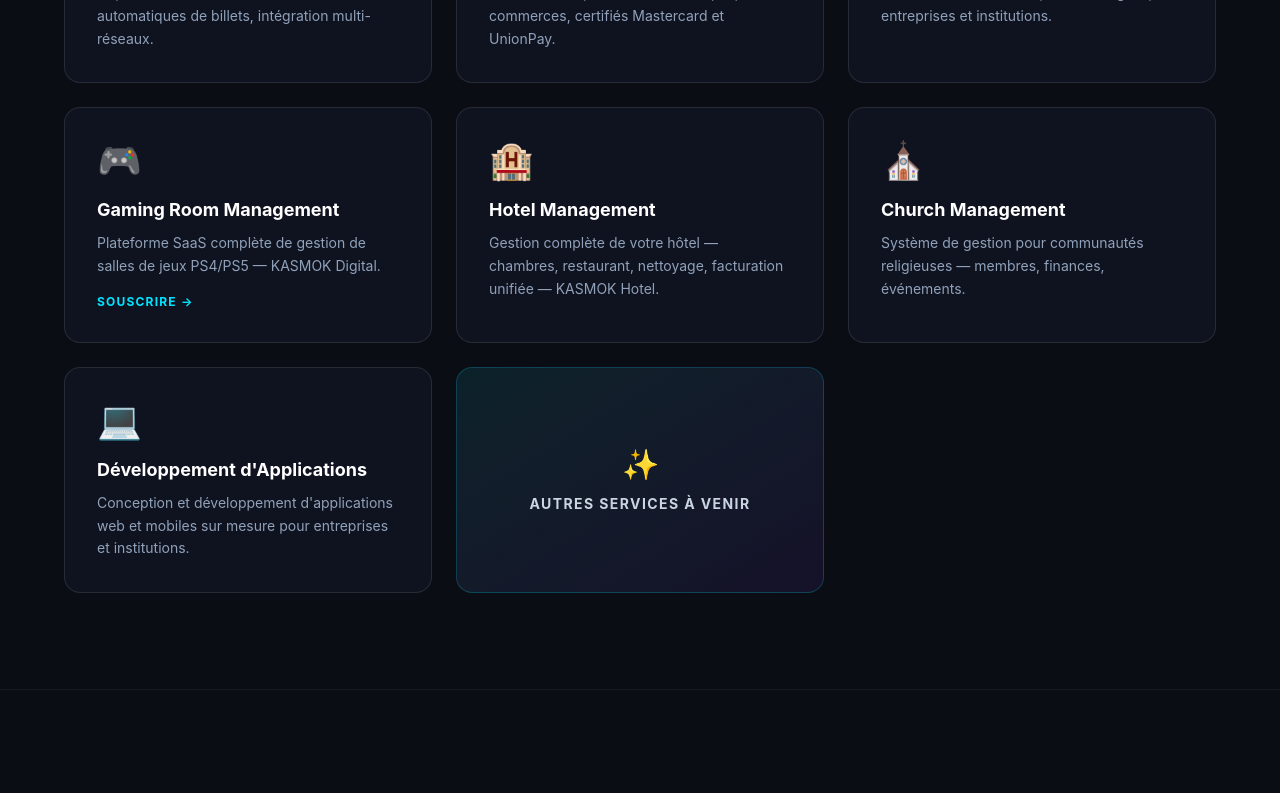
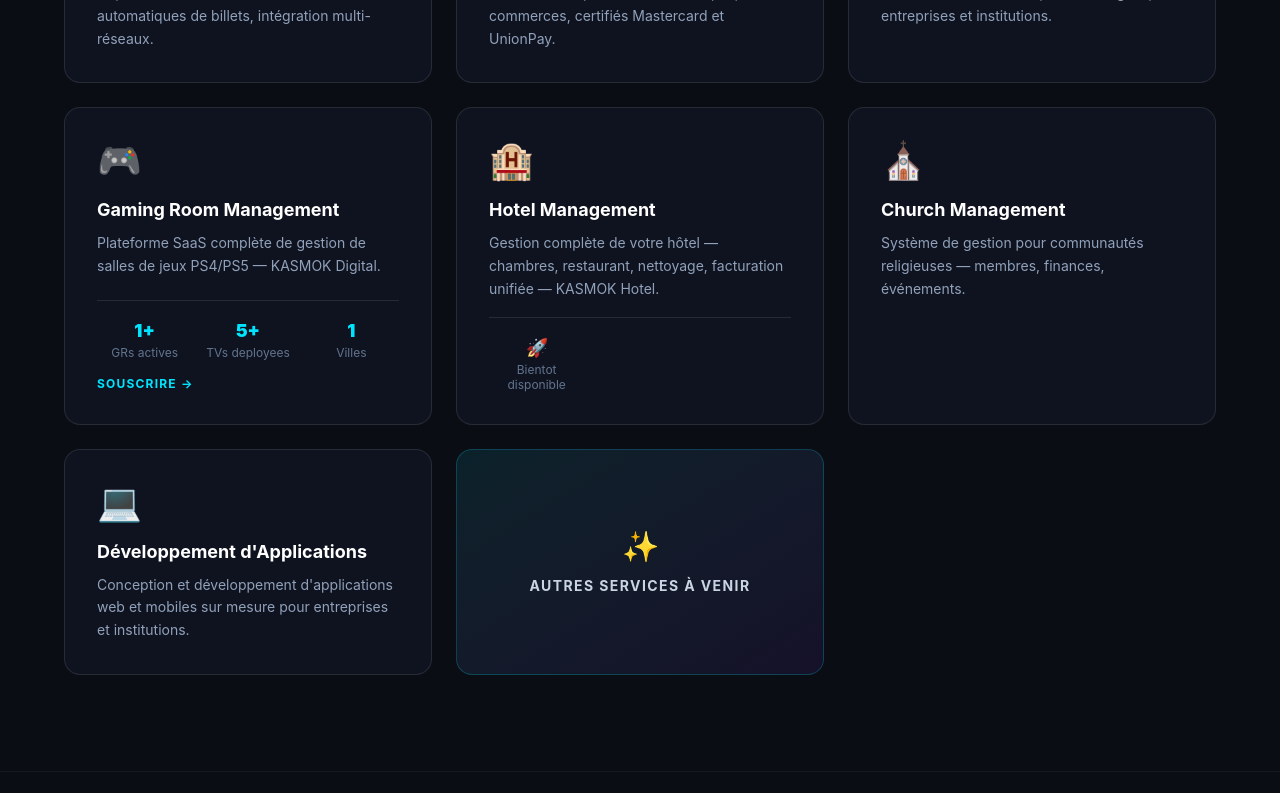
Before and after one commit to abwarody-ux/kasmok-website, a React (Vite) app: page / in a window 1280 px wide. Shown: the part 1153-1946 px from the top of the page. Built offline with nearby package versions, Linux system fonts and the light colour scheme; no server answers.

Commit message:
feat(website): display live stats in service cards

```diff
--- a/src/pages/Home.jsx
+++ b/src/pages/Home.jsx
@@ -1,12 +1,18 @@
 import { useState, useEffect } from 'react'
 import { Link } from 'react-router-dom'
 
-const SERVICES = [
+const SERVICES = (stats) => [
   { icon: '🏧', name: 'ATM', desc: 'Déploiement et maintenance de distributeurs automatiques de billets, intégration multi-réseaux.' },
   { icon: '💳', name: 'POS', desc: 'Terminaux de paiement électronique pour commerces, certifiés Mastercard et UnionPay.' },
   { icon: '📲', name: 'Paybox', desc: 'Solutions de collecte et paiement digital pour entreprises et institutions.' },
-  { icon: '🎮', name: 'Gaming Room Management', desc: 'Plateforme SaaS complète de gestion de salles de jeux PS4/PS5 — KASMOK Digital.' },
-  { icon: '🏨', name: 'Hotel Management', desc: 'Gestion complète de votre hôtel — chambres, restaurant, nettoyage, facturation unifiée — KASMOK Hotel.' },
+  { icon: '🎮', name: 'Gaming Room Management', desc: 'Plateforme SaaS complète de gestion de salles de jeux PS4/PS5 — KASMOK Digital.', stats: [
+    { label: 'GRs actives', value: stats.active_gaming_rooms + '+' },
+    { label: 'TVs deployees', value: stats.total_tvs + '+' },
+    { label: 'Villes', value: stats.cities_covered },
+  ]},
+  { icon: '🏨', name: 'Hotel Management', desc: 'Gestion complète de votre hôtel — chambres, restaurant, nettoyage, facturation unifiée — KASMOK Hotel.', stats: [
+    { label: 'Bientot disponible', value: '🚀' },
+  ]},
   { icon: '⛪', name: 'Church Management', desc: 'Système de gestion pour communautés religieuses — membres, finances, événements.' },
   { icon: '💻', name: "Développement d'Applications", desc: "Conception et développement d'applications web et mobiles sur mesure pour entreprises et institutions." },
 ]
@@ -21,7 +27,7 @@
 
 export default function Home() {
   const [form, setForm] = useState({ name: '', email: '', message: '' })
-  const [stats, setStats] = useState({ active_gaming_rooms: 1, total_tvs: 5, cities_covered: 1 })
+  const [stats, setStats] = useState({ active_gaming_rooms: 1, total_tvs: 5, cities_covered: 1, total_subscriptions: 0, active_agents: 0 })
 
   useEffect(() => {
     fetch(`${API}/kasmok/gaming-rooms/public-stats`)
@@ -106,11 +112,21 @@
             <h2 className="text-3xl md:text-4xl font-black mt-3">Une expertise multi-secteurs</h2>
           </div>
           <div className="grid grid-cols-1 md:grid-cols-2 lg:grid-cols-3 gap-6">
-            {SERVICES.map((s) => (
+            {SERVICES(stats).map((s) => (
               <div key={s.name} className="bg-[#0f1320] border border-white/10 rounded-2xl p-8 hover:border-[#00e5ff]/30 transition-colors group flex flex-col">
                 <div className="text-4xl mb-4">{s.icon}</div>
                 <h3 className="text-lg font-bold mb-2 group-hover:text-[#00e5ff] transition-colors">{s.name}</h3>
                 <p className="text-slate-400 text-sm leading-relaxed flex-1">{s.desc}</p>
+                {s.stats && (
+                  <div className="mt-4 grid grid-cols-3 gap-2 border-t border-white/10 pt-4">
+                    {s.stats.map((st, i) => (
+                      <div key={i} className="text-center">
+                        <div className="font-black text-lg text-[#00e5ff]">{st.value}</div>
+                        <div className="text-slate-500 text-xs leading-tight">{st.label}</div>
+                      </div>
+                    ))}
+                  </div>
+                )}
                 {s.name === 'Gaming Room Management' && (
                   <Link to="/souscrire-gaming-room" className="mt-4 inline-flex items-center gap-2 text-[#00e5ff] text-xs font-bold uppercase tracking-widest hover:gap-3 transition-all">
                     Souscrire →
```
